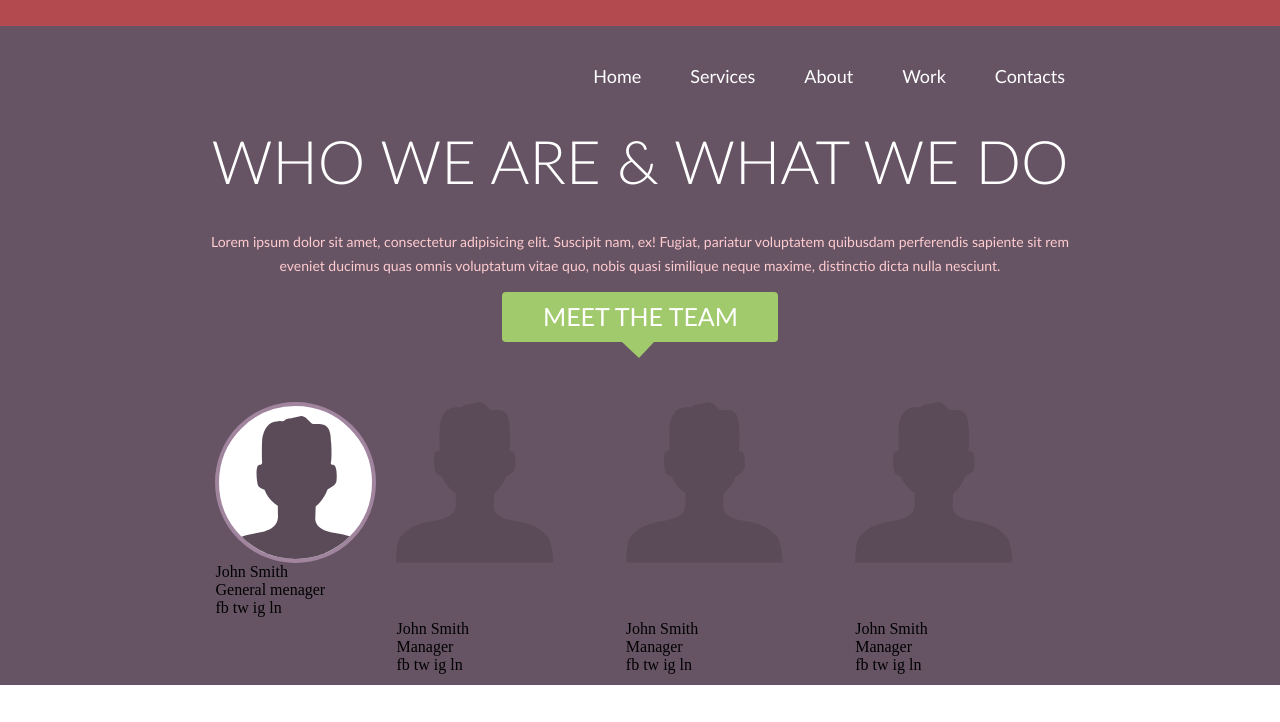
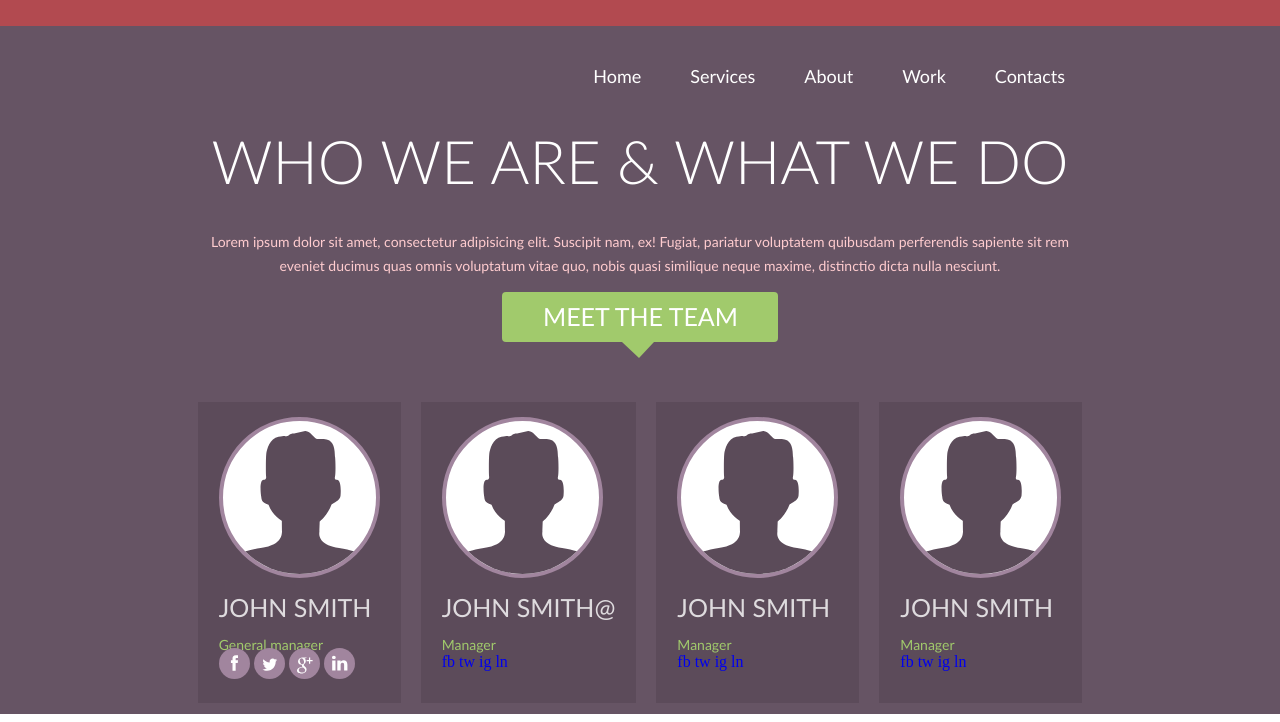
Before and after one commit to sofiyamamchych/acrostia, a plain HTML site: page index.html in a window 1280 px wide. Shown: the part 1929-2651 px from the top of the page. Before the commit the page ends 2622 px from the top, so only its background shows below. Drawn offline with Linux system fonts and the light colour scheme.

Commit message:
social icons - draft

```diff
--- a/index.html
+++ b/index.html
@@ -131,27 +131,34 @@
     	</div>
     	<div class="about__team">
     		<div class="about__teammember">
-				<div class="teammember_photo"><img src="img/team-member.svg" alt="team member"></div>
+				<a href="#"><div class="teammember_photo"><img src="img/team-member.svg" alt="team member"></div>
 				<div class="teammember__name">John Smith</div>
-				<div class="teammember__position">General menager</div>
-				<div class="about__team__social social"> fb tw ig ln</div>
+				<div class="teammember__position">General manager</div></a>
+				<div class="about__team__social social">
+					<a href="#"><span class="social__fb social__icon"><img src="img/soc-fb.svg" alt="fb"></span></a>
+					<a href="#"><span class="social__tw social__icon"><img src="img/soc-tw.svg" alt="tw"></span></a>
+					<a href="#"><span class="social__gplus social__icon"><img src="img/soc-gplus.svg" alt="gplus"></span></a>
+					<a href="#"><span class="social__ln social__icon"><img src="img/soc-ln.svg" alt="ln"></span></a>
+				</div>
     		</div>
     		<div class="about__teammember">
-				<img src="img/team-member.svg" alt="team member">
+				<a href="#"><div class="teammember_photo"><img src="img/team-member.svg" alt="team member"></div>
+				<div class="teammember__name">John Smith@</div>
+				<div class="teammember__position">Manager</div>
+				<div class="about__team__social social"> fb tw ig ln</div></a>
+    		</div>
+    		<div class="about__teammember">
+    			<a href="#"><div class="teammember_photo"><img src="img/team-member.svg" alt="team member"></div>
+    			<div class="teammember__name">John Smith</div>
+				<div class="teammember__position">Manager</div>
+				<div class="about__team__social social"> fb tw ig ln</div></a>
+    		</div>
+    		<div class="about__teammember">
+    			<a href="#"><div class="teammember_photo"><img src="img/team-member.svg" alt="team member"></div>
 				<div class="teammember__name">John Smith</div>
 				<div class="teammember__position">Manager</div>
-				<div class="about__team__social social"> fb tw ig ln</div>
-    		</div>
-    		<div class="about__teammember">
-    			<img src="img/team-member.svg" alt="team member">
-				<div class="teammember__name">John Smith</div>
-				<div class="teammember__position">Manager</div>
-				<div class="about__team__social social"> fb tw ig ln</div>
-    		</div>
-    		<div class="about__teammember"><img src="img/team-member.svg" alt="team member">
-				<div class="teammember__name">John Smith</div>
-				<div class="teammember__position">Manager</div>
-				<div class="about__team__social social"> fb tw ig ln</div></div>
+				<div class="about__team__social social"> fb tw ig ln</div></a>
+			</div>
     	</div>
 
 	</div>
--- a/style.css
+++ b/style.css
@@ -172,7 +172,7 @@ h1:hover{
 	width: 62px;
 }
 
-.services__exampleimg:hover, .about__btn:hover, .teammember_photo:hover{
+.services__exampleimg:hover, .about__btn:hover{
 	opacity: 0.7;
 }
 
@@ -270,6 +270,8 @@ h1:hover{
 
 .about__teammember{
 	margin: 10px;
+	background-color: #5c4b5a;
+	padding: 15px 21px 23px 21px;
 }
 
 .teammember_photo {
@@ -287,7 +289,70 @@ h1:hover{
 	width: 207px;
 }
 
+.teammember__name {
+	font-size: 25px;
+	font-family: Lato;
+	color: rgb(255, 255, 255);
+	text-transform: uppercase;
+	line-height: 2.32;
+	opacity: 0.8;
+}
 
+.teammember__position {
+	font-size: 14px;
+	font-family: Lato;
+	color: rgb(161, 202, 108);
+ }
+
+/*.about__teammember a:hover{
+	opacity: 0.5;
+}*/
+.social__icon {
+	background-color: #a1859e;
+	border-radius: 50%;
+	/*box-sizing: border-box;
+	width: 31px;
+	height: 31px;
+	overflow: hidden;*/
+}
+
+.social__fb img{
+	width: 11px;
+}
+
+.social__fb{
+	padding: 14px 9px 0px 11px;
+}
+
+.social__tw img{
+	width: 21px;
+	position: relative;
+	top: -1px;
+}
+
+.social__tw{
+	padding: 14px 2px 0px 8px;
+}
+
+.social__gplus img{
+	width: 21px;
+	position: relative;
+	top: 4px;
+}
+
+.social__gplus{
+	padding: 14px 2px 0px 8px;
+}
+
+.social__ln img{
+	width: 21px;
+	position: relative;
+	top: 0;
+}
+
+.social__ln {
+	padding: 14px 2px 0px 8px;
+}
 
 @media (min-width: 800px){
 
```
Also changed, not shown: img/soc-fb.svg (added), img/soc-gplus.svg (added), img/soc-ln.svg (added), img/soc-tw.svg (added).
